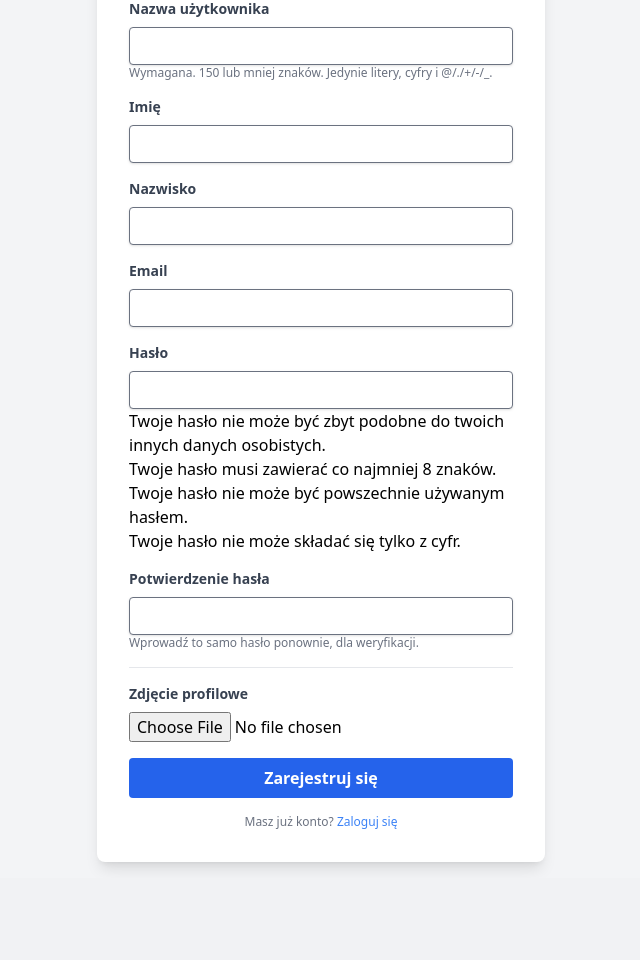
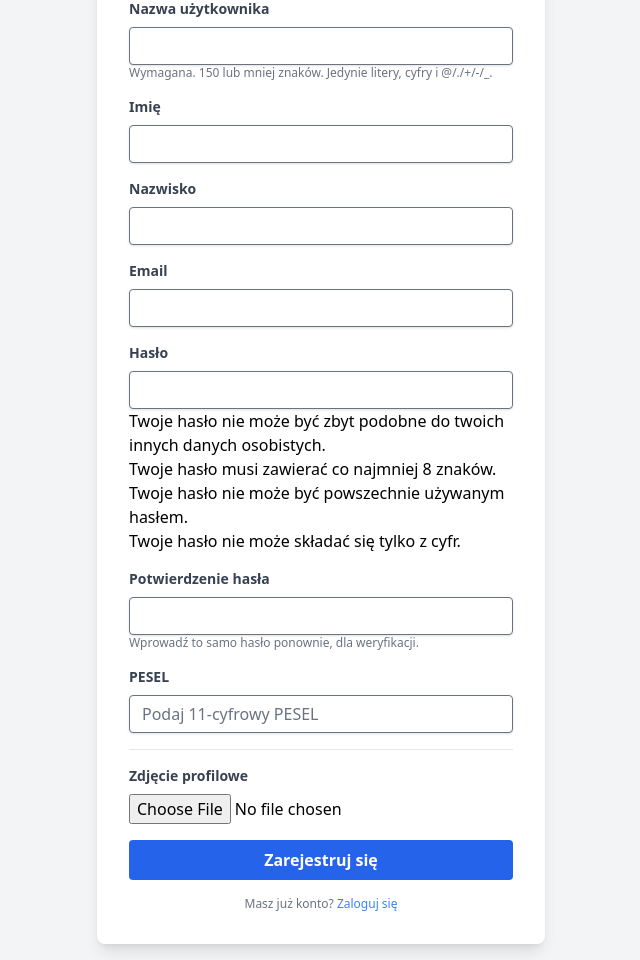
Before and after one commit to aleksishere/wsb-GymManager, a Django app: page /register/ in a window 1280 px wide. Shown: the part 201-1161 px from the top of the page, without its empty margins (319-959 px from the left). Before the commit the page ends 1069 px from the top, so only its background shows below. Run offline with Django 4.2, Linux system fonts and the light colour scheme; some libraries are stand-ins or nearby versions.

Commit message:
Add PESEL field to registration form and fix digit parsing in validator

```diff
--- a/core/validators.py
+++ b/core/validators.py
@@ -8,7 +8,7 @@ def validate_pesel(value):
 
     weights = [1,3,7,9,1,3,7,9,1,3]
 
-    pesel_digits = [int(digit()) for digit in value]
+    pesel_digits = [int(digit) for digit in value]
     checksum = sum(digit * weight for digit, weight in zip(pesel_digits[:10], weights))
     last_digit = checksum % 10
     control_digit = 10 - last_digit if last_digit != 0 else 0
--- a/templates/core/register.html
+++ b/templates/core/register.html
@@ -33,6 +33,16 @@
                     </div>
                 {% endfor %}
 
+                <div class="mt-4">
+                    <label class="block text-gray-700 text-sm font-bold mb-2" for="{{ profile_form.pesel.id_for_label }}">
+                        {{ profile_form.pesel.label }}
+                    </label>
+                    {{ profile_form.pesel }}
+                    {% if profile_form.pesel.errors %}
+                        <p class="text-red-500 text-xs italic">{{ profile_form.pesel.errors.0 }}</p>
+                    {% endif %}
+                </div>
+
                 <div class="pt-4 border-t">
                     <label class="block text-gray-700 text-sm font-bold mb-2">
                         {{ profile_form.photo.label }}
```
Also changed, not shown: db.sqlite3.
